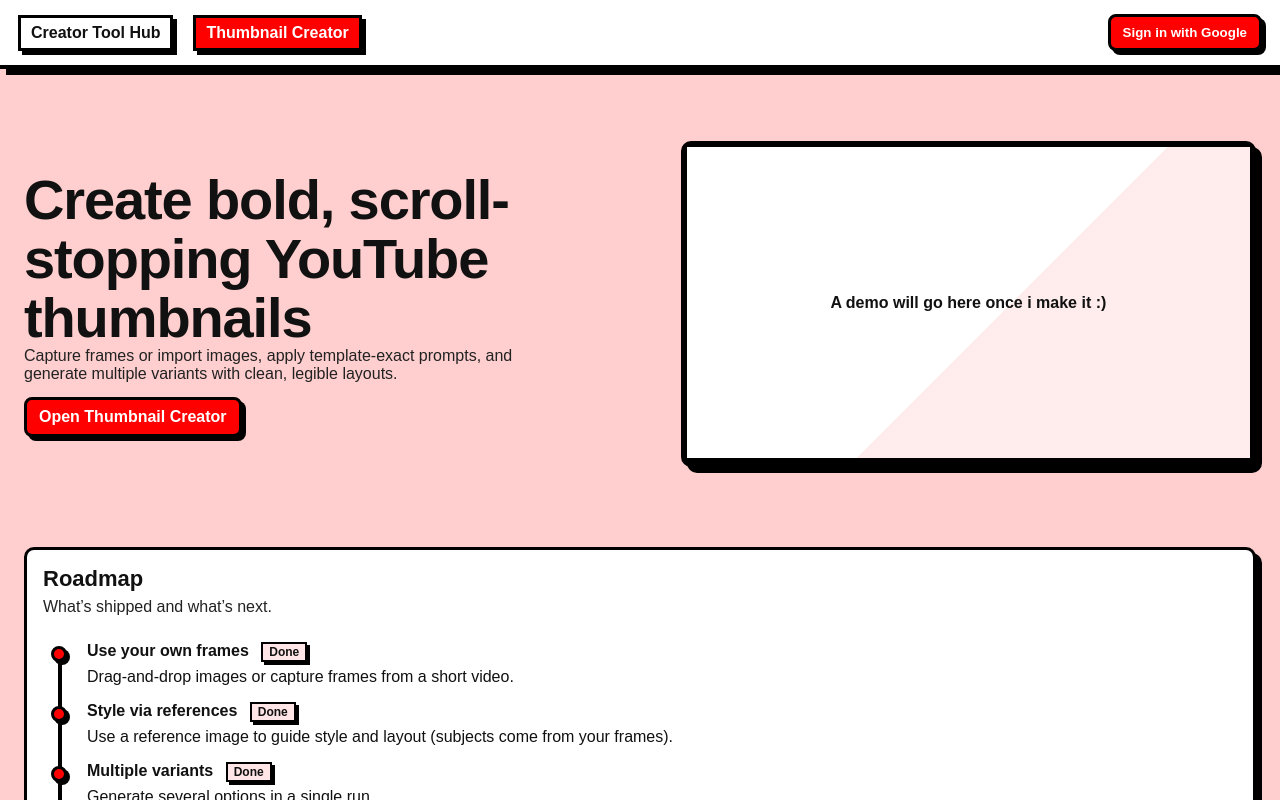
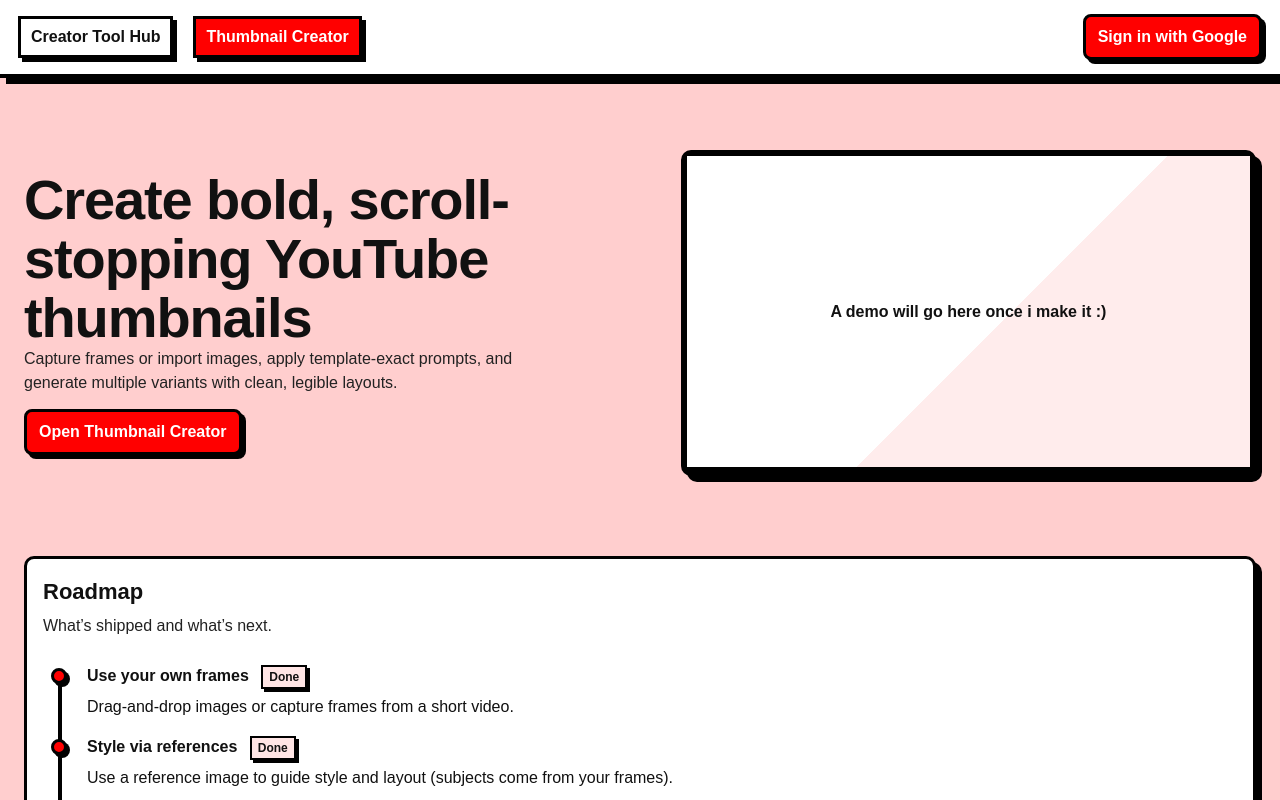
Before and after one commit to aj47/CreatorToolHub, a Next.js app: page / in a window 1280 px wide. Shown: the top 800 px of the page. Built offline with nearby package versions, Linux system fonts and the light colour scheme; no server answers; what autumn-js would draw is missing.

Commit message:
Fix Tailwind CSS v4 build error
- Remove tailwind.config.ts (not needed for v4 zero-config approach)
- Add @import 'tailwindcss' to globals.css for v4 compatibility
- Build now succeeds without TypeScript errors
- Maintains all existing styling functionality

```diff
--- a/app/globals.css
+++ b/app/globals.css
@@ -1,3 +1,5 @@
+@import "tailwindcss";
+
 :root {
   --background: #ffffff;
   --foreground: #171717;
--- a/tailwind.config.ts
+++ /dev/null
@@ -1,36 +0,0 @@
-import type { Config } from "tailwindcss";
-
-const config: Config = {
-  darkMode: ["class", "html"],
-  content: [
-    "./app/**/*.{ts,tsx}",
-    "./components/**/*.{ts,tsx}",
-    "./lib/**/*.{ts,tsx}",
-  ],
-  theme: {
-    extend: {
-      borderRadius: {
-        lg: "var(--radius)",
-        md: "calc(var(--radius) - 2px)",
-        sm: "calc(var(--radius) - 4px)",
-      },
-      keyframes: {
-        "accordion-down": {
-          from: { height: "0" },
-          to: { height: "var(--radix-accordion-content-height)" },
-        },
-        "accordion-up": {
-          from: { height: "var(--radix-accordion-content-height)" },
-          to: { height: "0" },
-        },
-      },
-      animation: {
-        "accordion-down": "accordion-down 0.2s ease-out",
-        "accordion-up": "accordion-up 0.2s ease-out",
-      },
-    },
-  },
-  plugins: [require("tailwindcss-animate")],
-};
-
-export default config;
```
